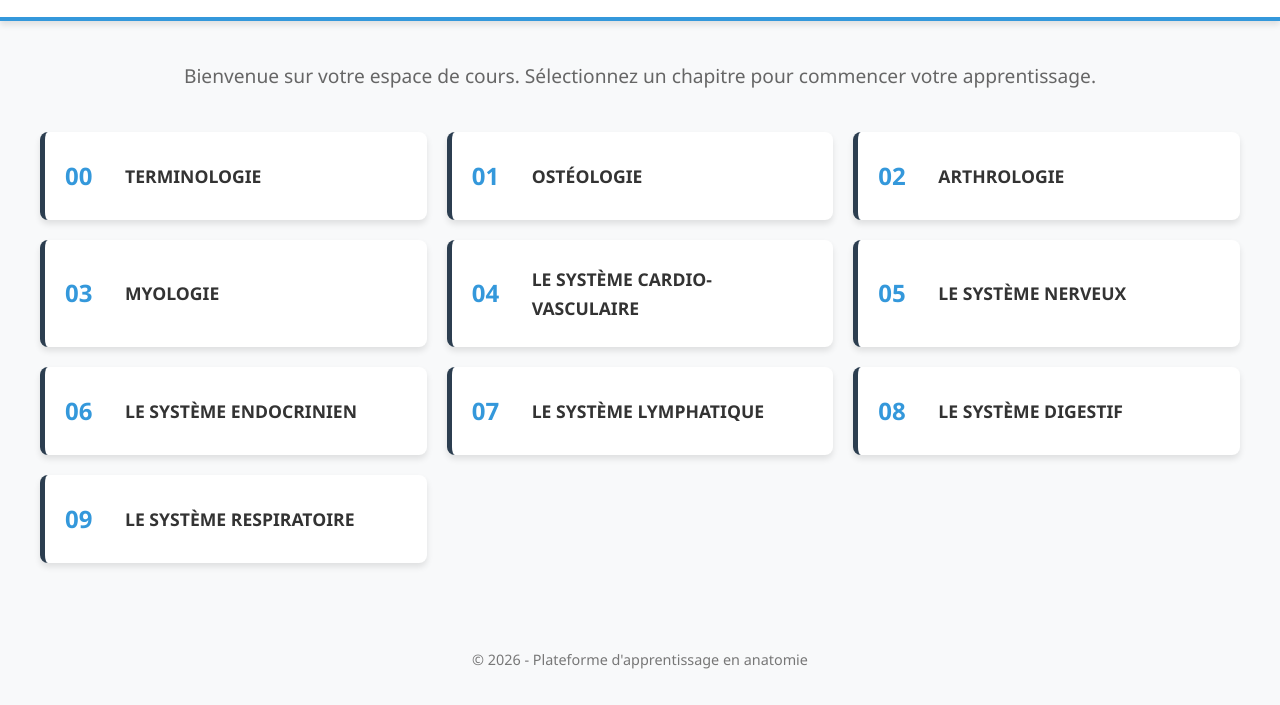
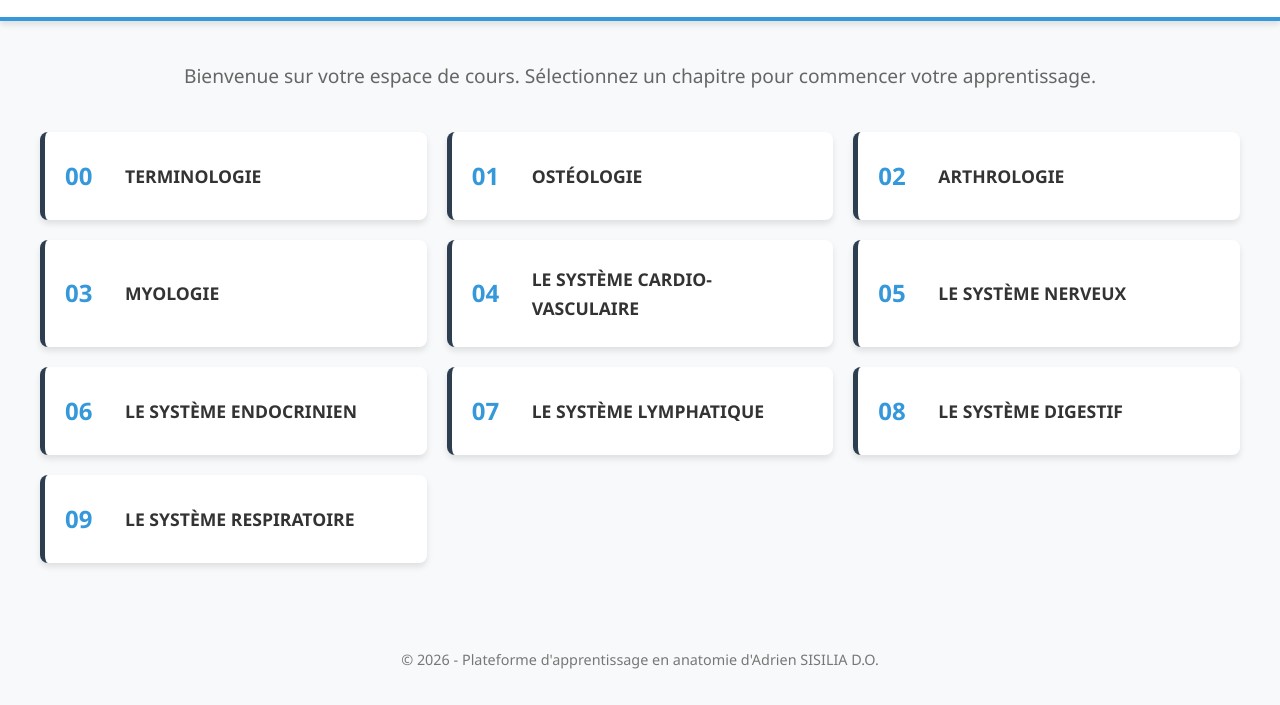
Before and after one commit to OsteoSensei/Anatomy, a plain HTML site: page index.html in a window 1280 px wide. Shown: the part 189-894 px from the top of the page. Drawn offline with Linux system fonts and the light colour scheme.

Commit message:
Update index.html

```diff
--- a/index.html
+++ b/index.html
@@ -178,7 +178,7 @@
     </div>
 
     <footer>
-        <p>&copy; 2026 - Plateforme d'apprentissage en anatomie</p>
+        <p>&copy; 2026 - Plateforme d'apprentissage en anatomie d'Adrien SISILIA D.O.</p>
     </footer>
 
 </body>
```
